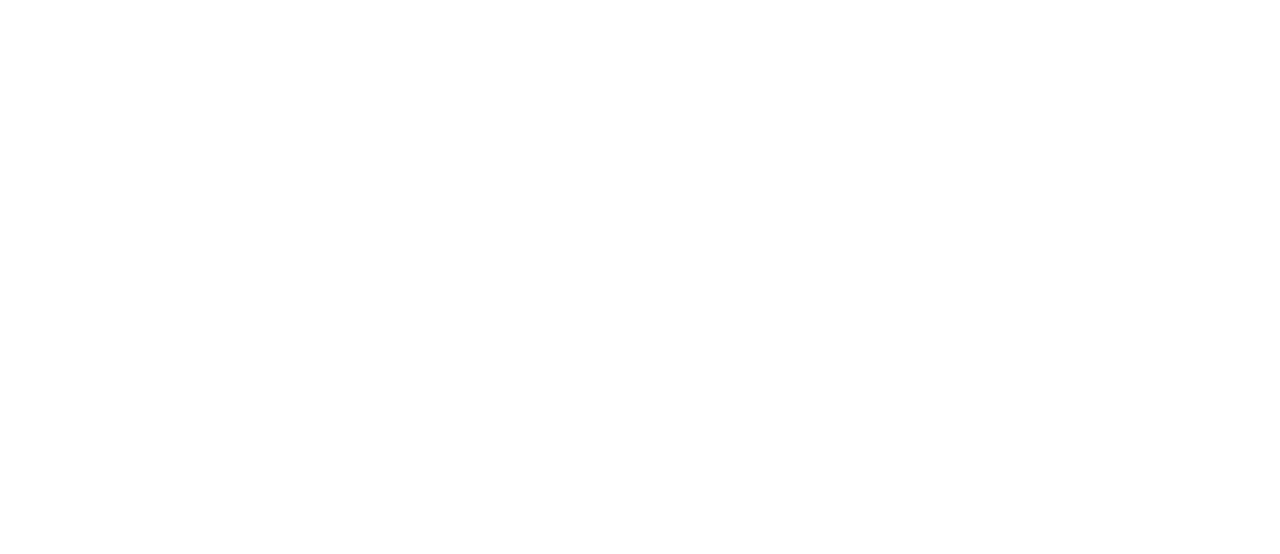
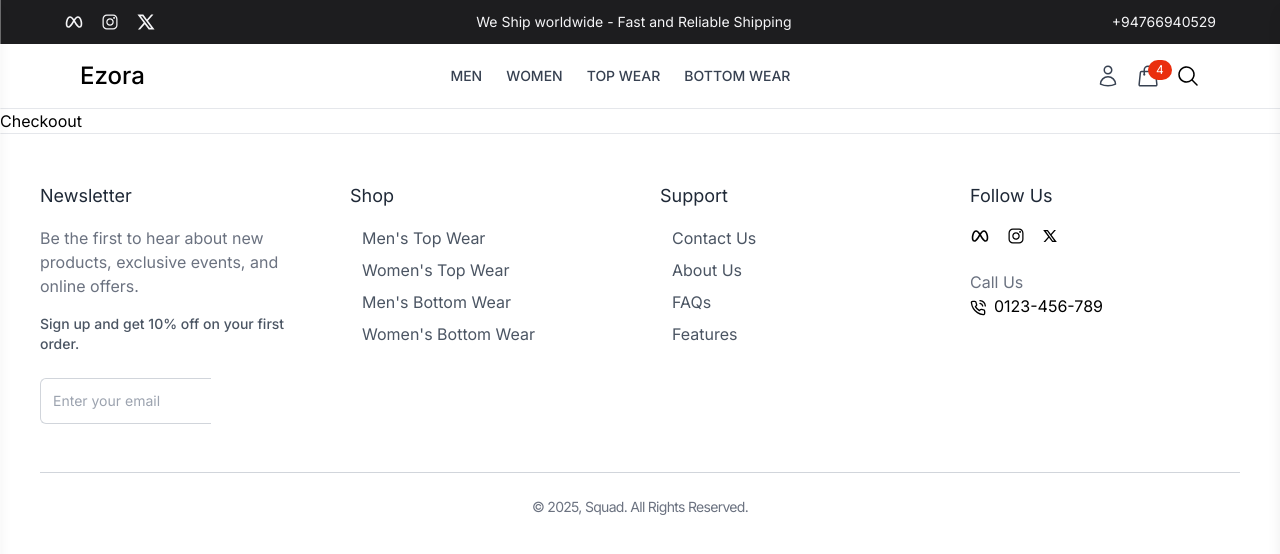
Before and after one commit to Tasheen2002/E-Commerce-MERN, a React (Vite) app in the folder frontend/: page /checkout in a window 1280 px wide. Before the commit this address had no page. Shown: the top 554 px of the page. Built offline with nearby package versions, Linux system fonts and the light colour scheme; a web font is replaced by a local one.

Commit message:
added checkout route path

```diff
--- a/frontend/src/App.jsx
+++ b/frontend/src/App.jsx
@@ -8,6 +8,7 @@
 import Profile from "./pages/Profile";
 import CollectionPage from "./pages/CollectionPage";
 import ProductDetails from "./components/Products/ProductDetails";
+import Checkoout from "./components/Cart/Checkoout";
 
 const App = () => {
   return (
@@ -23,6 +24,7 @@
           <Route path="/profile" element={<Profile />}></Route>
           <Route path="collections/:collection" element={<CollectionPage />} />
           <Route path="product/:id" element={<ProductDetails />} />
+          <Route path="/checkout" element={<Checkoout />} />
         </Route>
       </Routes>
     </BrowserRouter>
--- /dev/null
+++ b/frontend/src/components/Cart/Checkoout.jsx
@@ -0,0 +1,9 @@
+import React from 'react'
+
+const Checkoout = () => {
+  return (
+    <div>Checkoout</div>
+  )
+}
+
+export default Checkoout
```
